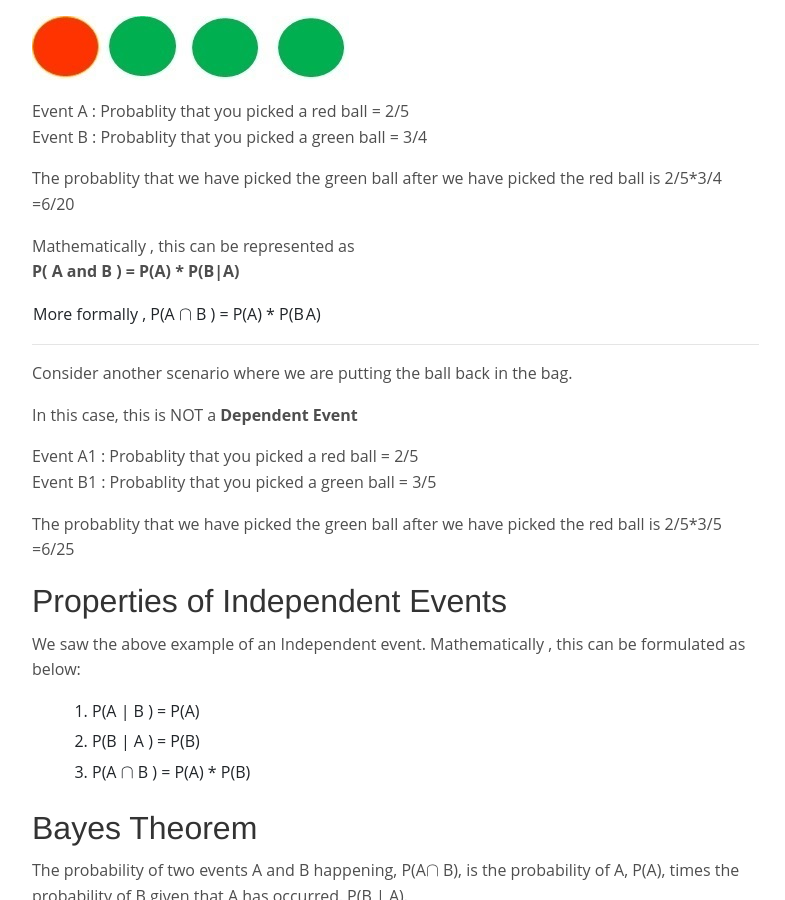
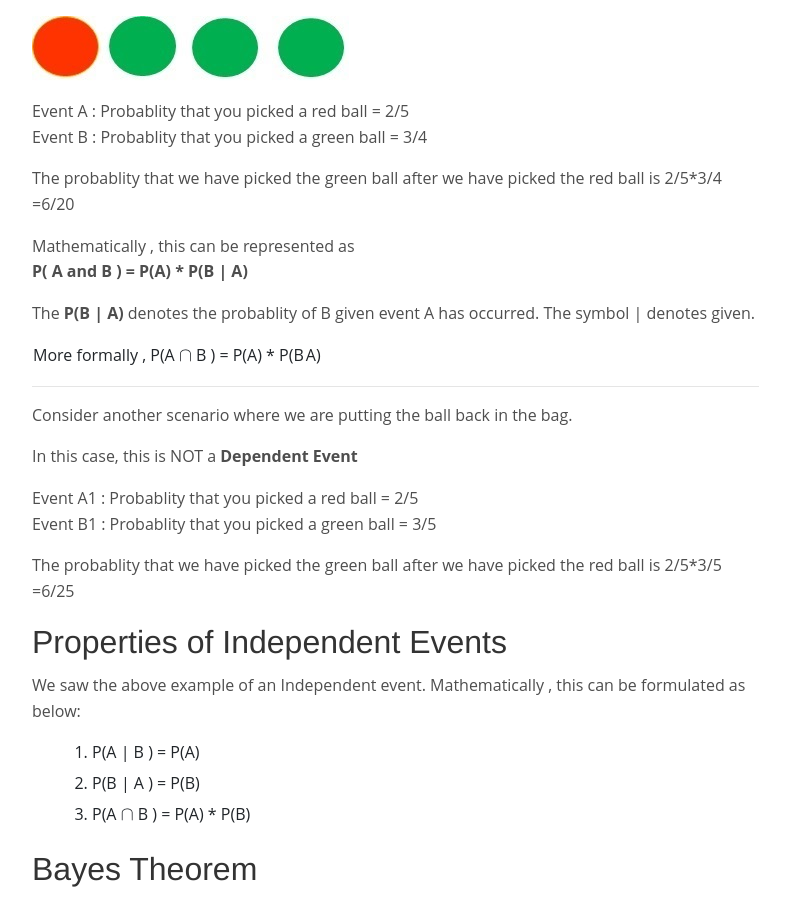
Before and after one commit to knowledgefoundation/knowledgefoundation.github.io, a Jekyll site: the page built from _posts/2020-05-23-conditional-probablity.md, in a window 1280 px wide and 900 px high, scrolled down 730 px. Shown: the whole window, without its empty margins (58-843 px from the left). Built offline with Jekyll 4.4.1, drawn with Linux system fonts in a browser that asks for light colours; formulas are drawn with MathJax 3.

Commit message:
Bayes Theorem Post

```diff
--- a/_posts/2020-05-23-conditional-probablity.md
+++ b/_posts/2020-05-23-conditional-probablity.md
@@ -35,7 +35,9 @@ Event B : Probablity that you picked a green ball = 3/4
 The probablity that we have picked the green ball after we have picked the red ball is 2/5*3/4 =6/20
 
 Mathematically , this can be represented as
-**P( A and B ) = P(A) * P(B|A)**
+**P( A and B ) = P(A) * P(B \| A)**
+
+The **P(B \| A)** denotes the probablity of B given event A has occurred. The symbol \| denotes given.
 
 More formally , P(A $ \cap $ B ) =  P(A) * P(B|A)
 
```
